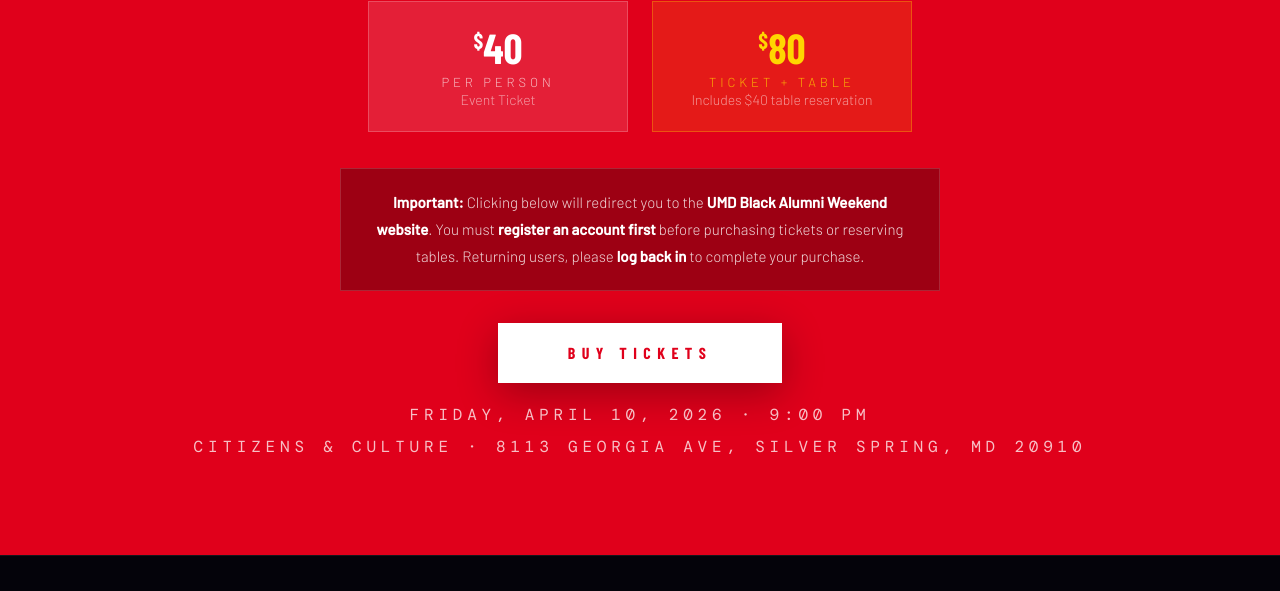
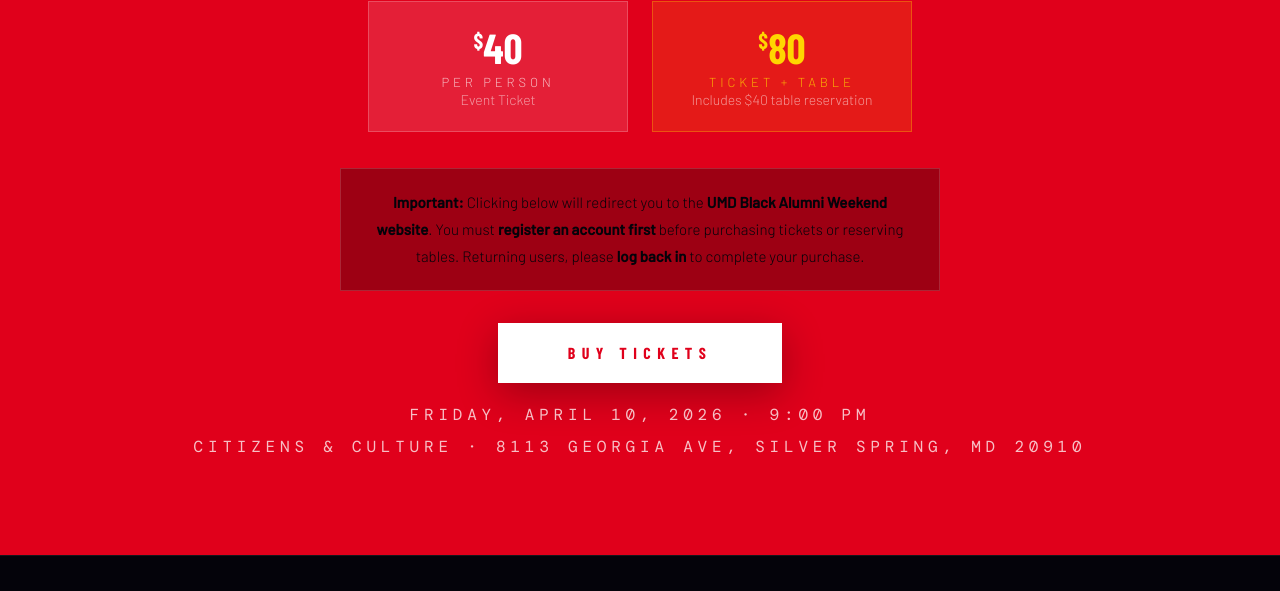
Before and after one commit to mikejamesla/the-return-2026, a plain HTML site: page index.html in a window 1280 px wide. Shown: the part 9600-10191 px from the top of the page. Drawn offline with nearby package versions, Linux system fonts and the light colour scheme; a web font is replaced by a local one.

Commit message:
Registration notice text in black

```diff
--- a/index.html
+++ b/index.html
@@ -2177,8 +2177,8 @@ footer {
 
     <!-- Registration notice -->
     <div style="background:rgba(0,0,0,0.3);border:1px solid rgba(255,255,255,0.15);padding:20px 32px;margin-bottom:32px;max-width:600px;text-align:center;">
-      <p style="font-size:15px;line-height:1.8;color:rgba(255,255,255,0.85);margin:0;">
-        <strong style="color:white;">Important:</strong> Clicking below will redirect you to the <strong style="color:white;">UMD Black Alumni Weekend website</strong>. You must <strong style="color:white;">register an account first</strong> before purchasing tickets or reserving tables. Returning users, please <strong style="color:white;">log back in</strong> to complete your purchase.
+      <p style="font-size:15px;line-height:1.8;color:var(--deep);margin:0;">
+        <strong style="color:var(--deep);">Important:</strong> Clicking below will redirect you to the <strong style="color:var(--deep);">UMD Black Alumni Weekend website</strong>. You must <strong style="color:var(--deep);">register an account first</strong> before purchasing tickets or reserving tables. Returning users, please <strong style="color:var(--deep);">log back in</strong> to complete your purchase.
       </p>
     </div>
 
```
